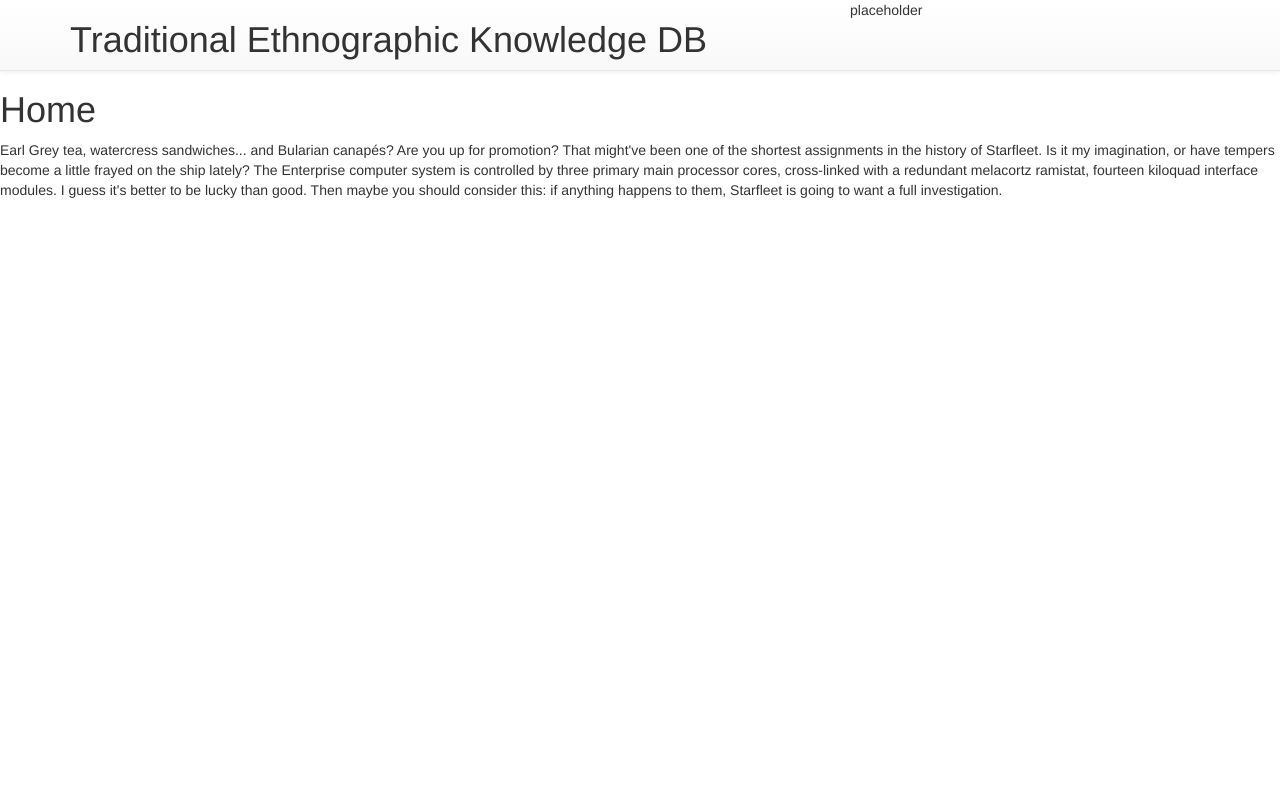
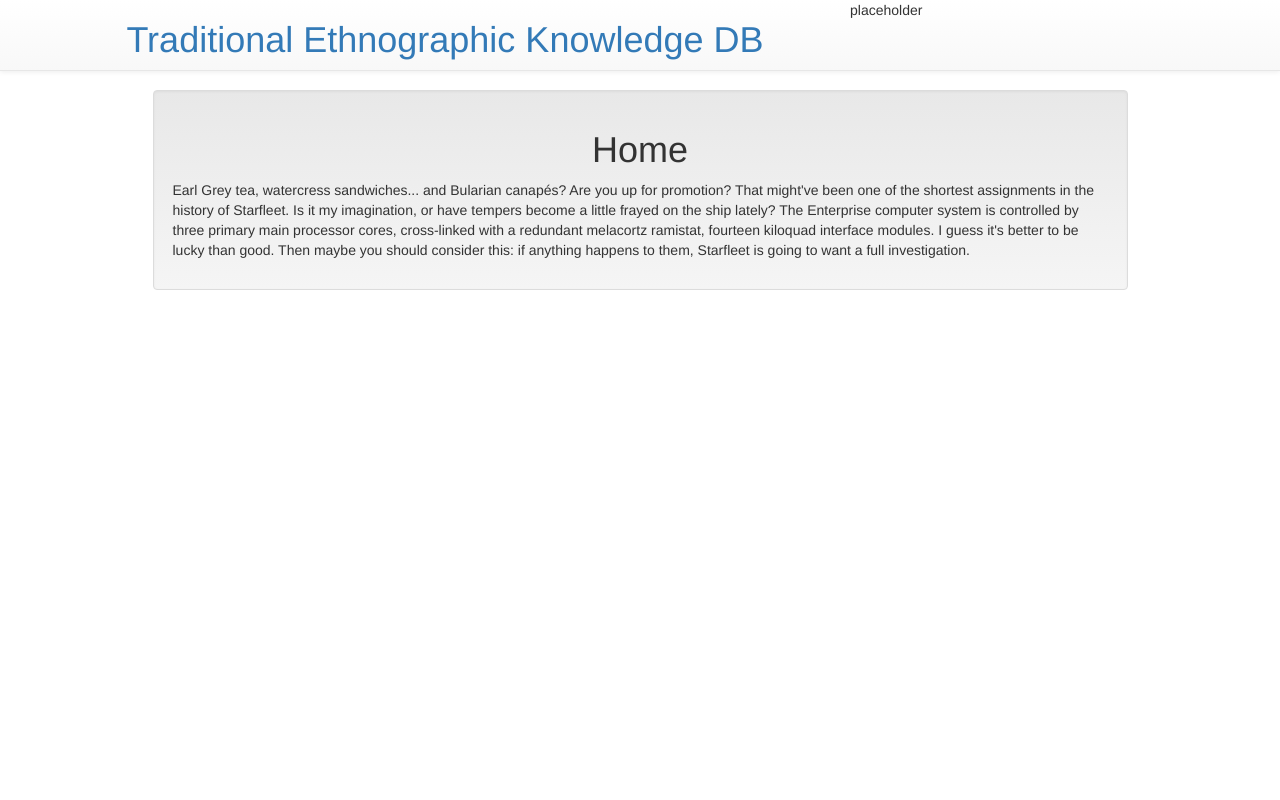
Before and after one commit to Ecotrust/TEKDB, a Django app: page / in a window 1280 px wide. Run offline with Django 3.2, Linux system fonts and the light colour scheme; some libraries are stand-ins or nearby versions.

Commit message:
some base style touches

```diff
--- a/code/TEKDB/explore/templates/base.html
+++ b/code/TEKDB/explore/templates/base.html
@@ -10,7 +10,21 @@
     <link rel="stylesheet" href="https://maxcdn.bootstrapcdn.com/bootstrap/3.3.7/css/bootstrap-theme.min.css" integrity="sha384-rHyoN1iRsVXV4nD0JutlnGaslCJuC7uwjduW9SVrLvRYooPp2bWYgmgJQIXwl/Sp" crossorigin="anonymous">
 
     <style>
-      body { padding-top: 70px; }
+
+      body { padding-top: 90px; }
+
+      h1 { text-align: center; }
+      .header-title a:hover {
+        text-decoration: none !important;
+      }
+      .header-title h1 {
+        /*margin: 5px;*/
+        border-radius: 10px;
+      }
+      .header-title:hover h1 {
+        background-color: #DDFFDD;
+      }
+
     </style>
 
     {% block extra_css %}{% endblock %}
@@ -20,11 +34,15 @@
     <nav class="navbar navbar-default navbar-fixed-top">
       <div class="container">
         <div class="row">
-          <div class="col-md-8">
-            <h1>Traditional Ethnographic Knowledge DB</h1>
+          <div class="col-md-8 header-title">
+            {% block headerTitle %}
+            <a href="/"><h1 href="/">Traditional Ethnographic Knowledge DB</h1></a>
+            {% endblock %}
           </div>
           <div class="col-md-4">
+            {% block headerButtons %}
             <p>placeholder</p>
+            {% endblock %}
           </div>
         </div>
       </div>
@@ -32,10 +50,20 @@
 
     {% endblock %}
 
-    {% block content %}
-      <h1>{{pageTitle}}</h1>
-      {{pageContent}}
-    {% endblock %}
+    <div class="container content-container">
+      <div class="row content-row">
+        <div class="col-md-1">
+        </div>
+        <div class="col-md-10 well">
+          {% block content %}
+            <h1>{{pageTitle}}</h1>
+            {{pageContent}}
+          {% endblock %}
+        </div>
+        <div class="col-md-1">
+        </div>
+      </div>
+    </div>
 
     <!-- JQuery CDN -->
     <script src="https://code.jquery.com/jquery-3.2.1.min.js" integrity="sha256-hwg4gsxgFZhOsEEamdOYGBf13FyQuiTwlAQgxVSNgt4=" crossorigin="anonymous"></script>
```
